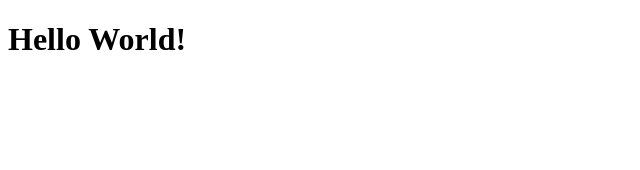
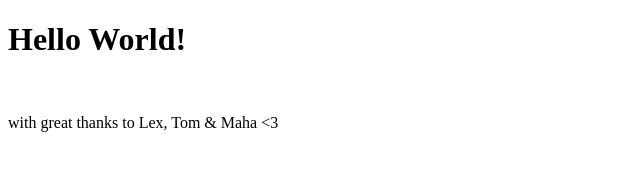
Before and after one commit to codified45/my-personal-website, a plain HTML site: page index.html in a window 1280 px wide. Shown: the whole page, without its empty margins (0-640 px from the left). Drawn offline with Linux system fonts and the light colour scheme.

Commit message:
thanking friends

```diff
--- a/index.html
+++ b/index.html
@@ -5,5 +5,7 @@
     </head>
     <body>
         <h1>Hello World!</h1>
+        <br>
+        <p>with great thanks to Lex, Tom & Maha &lt;3 </p>
     </body>
 </html>
```
